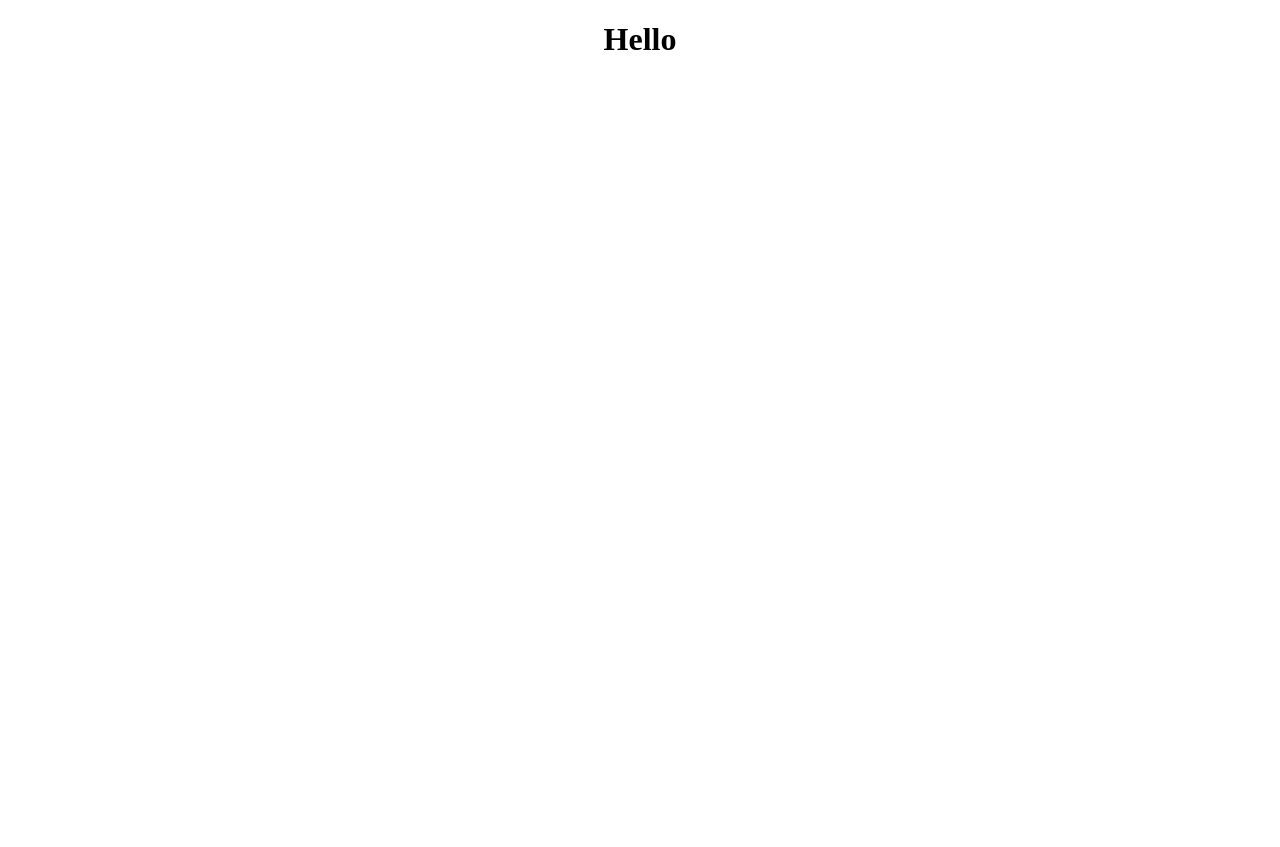
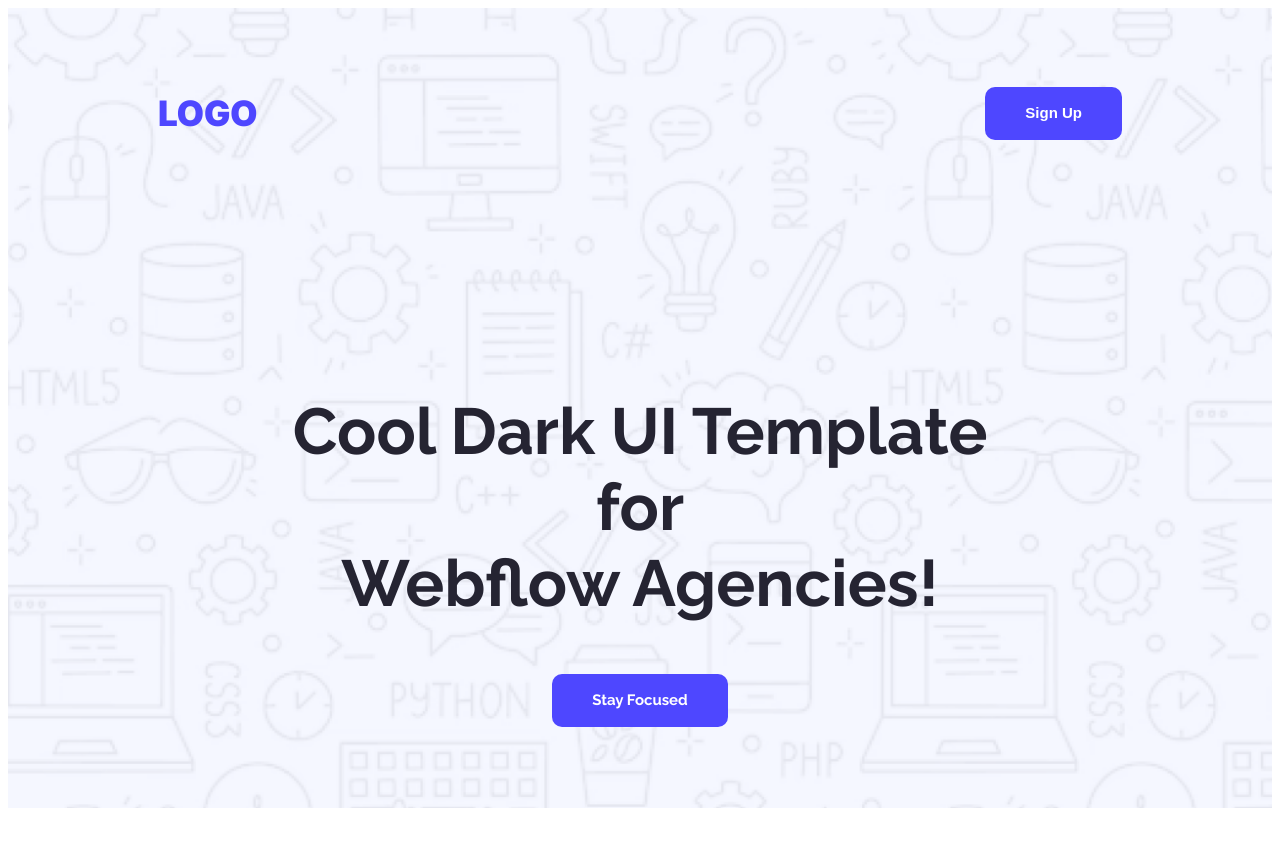
Before and after one commit to yasirhamidshourav/webflow-agencies, a plain HTML site: page index.html in a window 1280 px wide. Before the commit the page ends 800 px from the top, so only its background shows below. Drawn offline with Linux system fonts and the light colour scheme.

Commit message:
banner section

```diff
--- a/index.html
+++ b/index.html
@@ -1,12 +1,47 @@
 <!DOCTYPE html>
 <html lang="en">
+    <!-- head start -->
     <head>
         <meta charset="UTF-8">
         <meta name="viewport" content="width=device-width, initial-scale=1.0">
+        <!-- website title -->
         <title>Webflow Agencies</title>
+        <!-- font link -->
+        <link rel="preconnect" href="https://fonts.googleapis.com">
+        <link rel="preconnect" href="https://fonts.gstatic.com" crossorigin>
+        <link href="https://fonts.googleapis.com/css2?family=Inter:ital,opsz,wght@0,14..32,100..900;1,14..32,100..900&family=Merriweather:ital,opsz,wght@0,18..144,300..900;1,18..144,300..900&family=Open+Sans:ital,wght@0,300..800;1,300..800&family=Raleway:ital,wght@0,100..900;1,100..900&display=swap"
+        rel="stylesheet">
+        <!-- css file link -->
         <link rel="stylesheet" href="style.css">
     </head>
+    <!-- head end -->
+    <!-- body start -->
     <body>
-    <h1>Hello</h1>
+
+        <!-- banner section start -->
+        <header>
+
+            <section class="banner-section-1">
+                <div>
+                    <h1 class="inter-font">LOGO</h1>
+                </div>
+                <div>
+                    <a href="#" class="raleway-font"><button>Sign Up </button></a>
+                </div>
+            </section>
+            <section class="banner-section-2">
+                <h1 class="raleway-font">Cool Dark UI Template for <br> Webflow Agencies!</h1>
+                <div>
+                    <a href="#"><button class="raleway-font">Stay Focused</button></a>
+                </div>
+            </section>
+
+        </header>
+        <!-- banner section end -->
+
+
+
     </body>
+    <!-- body end -->
+
 </html>
--- a/style.css
+++ b/style.css
@@ -1,3 +1,69 @@
-body{
-    text-align: center;
+ /*inter Font */
+.inter-font{
+  font-family: "Inter", sans-serif;
+  font-optical-sizing: auto;
+  font-style: normal;
 }
+
+ /*raleway Font */
+.raleway-font{
+  font-family: "Raleway", sans-serif;
+  font-optical-sizing: auto;
+  font-style: normal;
+}
+
+/* banner section start */
+header{
+    background-image: url("images/Hero-bg.png");
+    background-repeat: no-repeat;
+    background-size: cover;
+    background-position: center;
+    width: 100%;
+    height: 500px;
+    padding-bottom: 300px;
+    margin: 0 auto;
+}
+header .banner-section-1{
+   display: flex;
+   justify-content:space-between ;
+   padding:50px 150px ;
+   align-items: center;
+}
+header .banner-section-1 h1{
+    font-size: 35px;
+    font-weight: 900;
+    line-height: 150%;
+    color: #4E47FF;
+}
+header .banner-section-1 button{
+    font-size: 15px;
+    font-weight: bold;
+    line-height: 150%;
+    color: #FFFFFF;
+    background-color: #4E47FF;
+    border-radius: 10px;
+    border: none;
+    padding: 15px 40px;
+}
+
+
+header .banner-section-2{
+   text-align: center;
+   padding:120px 250px ;
+}
+header .banner-section-2 h1{
+    font-size: 65px;
+    font-weight: bold;
+    color: #252432;
+}
+header .banner-section-2 button{
+    font-size: 15px;
+    font-weight: bold;
+    line-height: 150%;
+    color: #FFFFFF;
+    background-color: #4E47FF;
+    border-radius: 10px;
+    border: none;
+    padding: 15px 40px;
+}
+/* banner section end */
```
Lines whose indentation alone changed are shown as unchanged.
